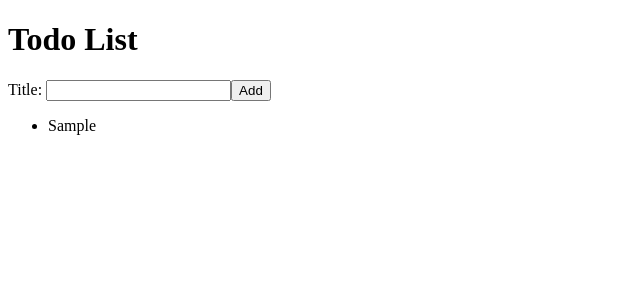
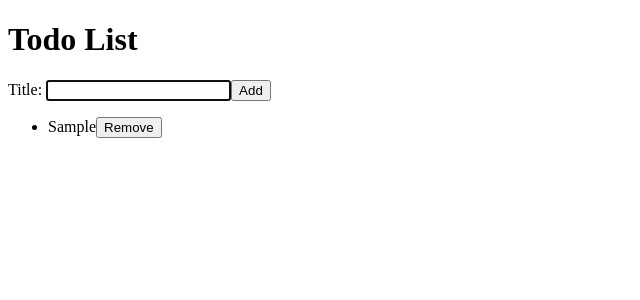
Before and after one commit to Code-the-Dream-School/ctd-react-egret, a React (Create React App) app in the folder lesson_1.1/: page / in a window 1280 px wide. Both pictures are taken after typing "Sample" into the empty fields and a click on the button "Add". Shown: the top 300 px of the page, without its empty margins (0-640 px from the left). Built offline with nearby package versions, Linux system fonts and the light colour scheme; the HTML template or start-up script is replaced by a standard one.

Commit message:
lesson-1-6

```diff
--- a/lesson_1.1/src/AddTodoForm.js
+++ b/lesson_1.1/src/AddTodoForm.js
@@ -1,15 +1,12 @@
 import React,{useState} from 'react'
+import InputWithLabel from './InputWithLabel';
 function AddTodoForm({onAddTodo}) {
   const[todoTitle, setTodoTitle]= useState("");
 
   const handleTitleChange= (event) => {
     const newTodoTitle = event.target.value;
     setTodoTitle(newTodoTitle);
-
-
   };
-
-
 
   function handleAddTodo(event) {
     event.preventDefault();
@@ -20,8 +17,7 @@ function AddTodoForm({onAddTodo}) {
   return (
     <div>
       <form onSubmit={handleAddTodo}>
-        <label htmlFor="todoTitle">Title: </label>
-        <input onChange={handleTitleChange} value={todoTitle} name="title" id="todoTitle"></input>
+        <InputWithLabel  todoTitle={todoTitle} handleTitleChange ={handleTitleChange}>Title:</InputWithLabel>
         <button type="submit">Add</button>
       </form>
     </div>
--- a/lesson_1.1/src/App.js
+++ b/lesson_1.1/src/App.js
@@ -5,18 +5,12 @@ import AddTodoForm from "./AddTodoForm";
 
 function useSemiPersistentState() {
   const [todoList, setTodoList] = useState(
-    localStorage.getItem ('savedTodoList')? JSON.parse(localStorage.getItem('savedTodoList')) : []
-  );
+    localStorage.getItem ('savedTodoList')? JSON.parse(localStorage.getItem('savedTodoList')) : [] );
 
-useEffect(() => {
+useEffect(() => {localStorage.setItem('savedTodoList', JSON.stringify(todoList));}, [todoList]);
+return [todoList, setTodoList];
+}
 
-  localStorage.setItem('savedTodoList', JSON.stringify(todoList));
-
-  }, [todoList]);
-
-return [todoList, setTodoList];
-
-}
 
 function App() {
   const [todoList, setTodoList]= useSemiPersistentState();
@@ -25,12 +19,20 @@ const addTodo = (newTodo)=> {
   setTodoList([...todoList, newTodo])
 };
 
+function removeTodo(id) {
+
+  const newTodoList=todoList.filter(function(item) {
+    return item.id !==id
+  })
+  setTodoList(newTodoList)
+  }
+
 
   return (
     <>
       <h1>Todo List</h1>
       <AddTodoForm onAddTodo={addTodo}/>
-      <TodoList todoList = {todoList} />
+      <TodoList todoList = {todoList}  onRemoveTodo ={removeTodo}/>
 
     </>
   );
--- /dev/null
+++ b/lesson_1.1/src/InputWithLabel.js
@@ -0,0 +1,21 @@
+import React,{useEffect,useRef} from "react";
+
+
+function InputWithLabel({children,handleTitleChange,todoTitle}) {
+    const inputRef = useRef ()
+    useEffect(() => { if(inputRef.current){inputRef.current.focus()}})
+  return (
+    <>
+      <label  htmlFor="todoTitle">{children} </label>
+      <input
+        ref={inputRef}
+        onChange={handleTitleChange}
+        value={todoTitle}
+        name="title"
+        id="todoTitle"
+      ></input>
+    </>
+  );
+}
+
+export default InputWithLabel;
--- a/lesson_1.1/src/TodoList.js
+++ b/lesson_1.1/src/TodoList.js
@@ -2,12 +2,12 @@ import React from "react";
 import TodoListItem from "./TodoListItem";
 
 
-function TodoList({todoList}) {
+function TodoList({todoList, onRemoveTodo}) {
   return (
     <div>
       <ul>
         {todoList.map(function (item) {
-          return (<TodoListItem key={item.id} todo={item}/>);
+          return (<TodoListItem  key={item.id} todo={item} onRemoveTodo={onRemoveTodo}/>);
         })}
       </ul>
     </div>
--- a/lesson_1.1/src/TodoListItem.js
+++ b/lesson_1.1/src/TodoListItem.js
@@ -1,10 +1,11 @@
 import React from 'react'
 
-function TodoListItem({todo}) {
+function TodoListItem({todo,onRemoveTodo}) {
     console.log({todo})
     return (
         <div>
-           <li key={todo.id}>{todo.title}</li>
+           <li key={todo.id}>{todo.title}<button  onClick={()=>onRemoveTodo(todo.id)} type="button">Remove</button> </li>
+
         </div>
     )
 }
```
